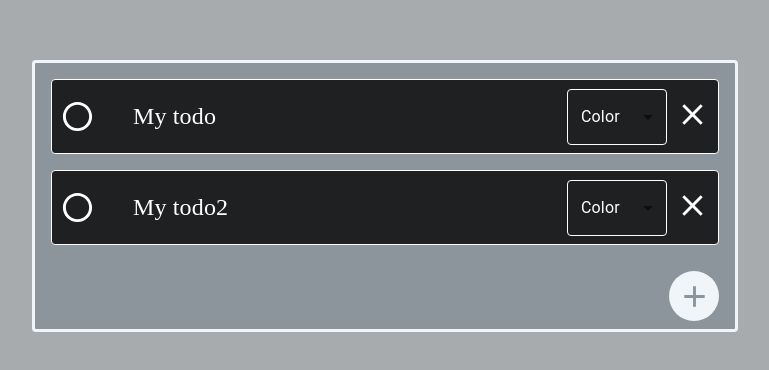
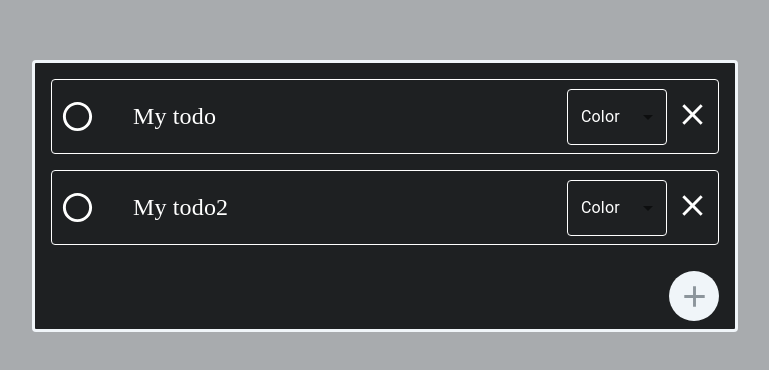
Before and after one commit to ar1elk/todo-list-client, a React (Create React App) app: page / in a window 1280 px wide. Shown: the part 204-574 px from the top of the page, without its empty margins (255-1024 px from the left). Built offline with nearby package versions, Linux system fonts and the light colour scheme.

Commit message:
Change scrollbar color and made it appear only when needed

```diff
--- a/src/styles/todoMenuStyle.ts
+++ b/src/styles/todoMenuStyle.ts
@@ -1,7 +1,7 @@
-import styled from '@emotion/styled';
-import { styled as muiStyled } from '@mui/material/styles';
-import { Paper } from '@mui/material';
-import { theme } from './theme';
+import styled from "@emotion/styled";
+import { styled as muiStyled } from "@mui/material/styles";
+import { Paper } from "@mui/material";
+import { theme } from "./theme";
 
 export const PaperDiv = styled.div`
   display: flex;
@@ -14,24 +14,33 @@ export const TodoListPaper = muiStyled(Paper)(
   ({ theme }) => `
   display: flex;
   flex-direction: column;
-  background-color: ${theme.palette.secondary.dark};
+  background-color: ${theme.palette.background.default};
   border: 3px solid ${theme.palette.primary.main};
   max-height: 70vh;
   width: 700px;
-
-  // Hide scrollbar when not needed
-  &::-webkit-scrollbar {
-    display: none;
-  }
 `
 );
 
 export const TodoListDiv = styled.div<{ isOver: boolean }>`
-  overflow-y: scroll;
+  overflow-y: auto;
   min-height: 100px;
   ${(props) =>
     props.isOver &&
     `
   background-color: ${theme.palette.secondary.main};
   `};
+  scrollbar-color: ${theme.palette.secondary.main} transparent;
+
+  &::-webkit-scrollbar {
+    width: 8px;
+  }
+
+  &::-webkit-scrollbar-track {
+    background: transparent;
+  }
+
+  &::-webkit-scrollbar-thumb {
+    background: ${theme.palette.secondary.main};
+    border-radius: 5px;
+  }
 `;
```
